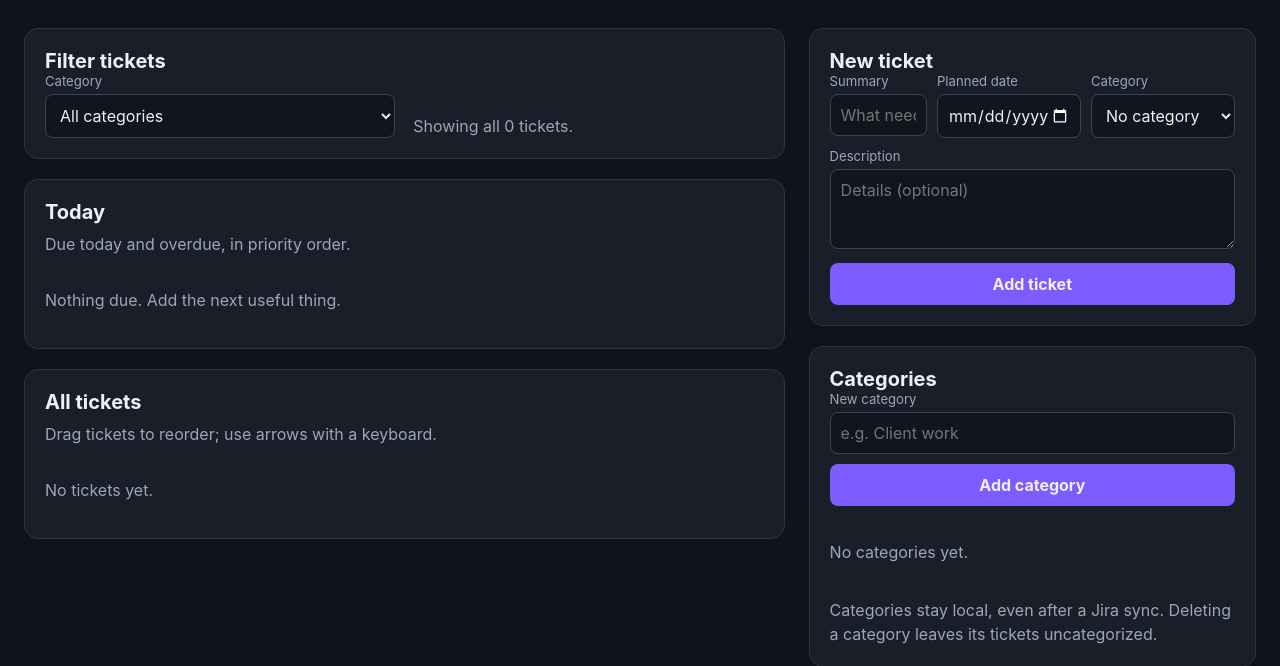
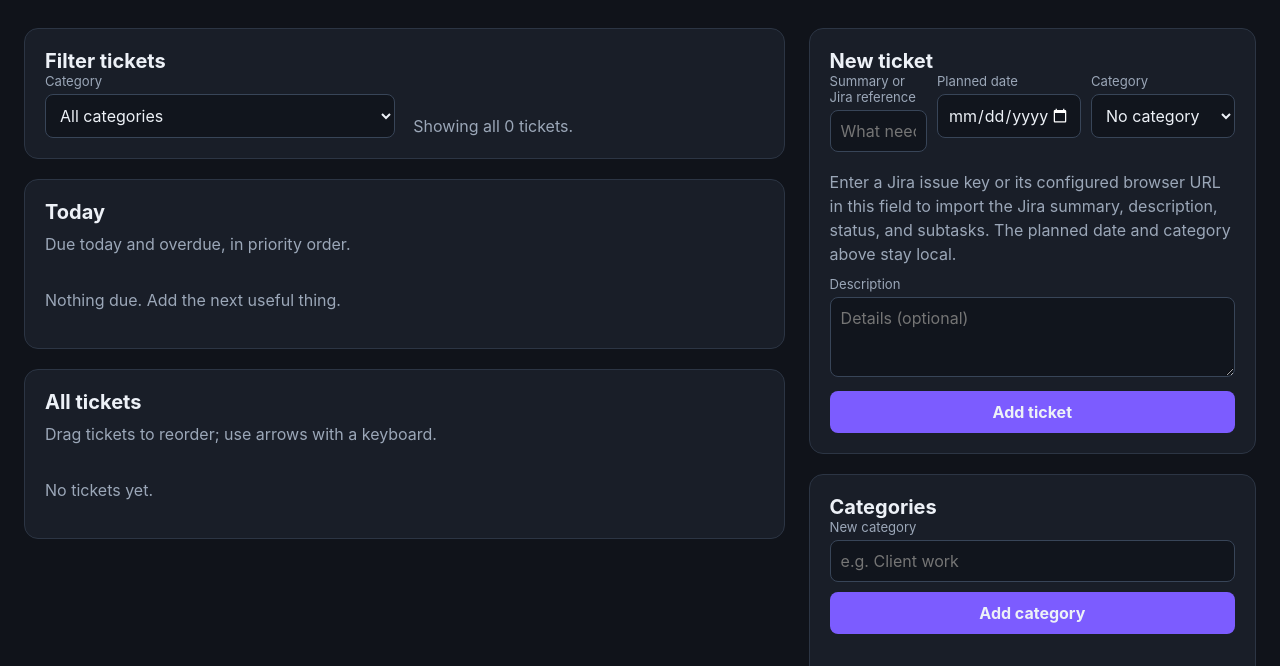
Before and after one commit to johannes-qvarford/work-tickets, a FastAPI app: page / in a window 1280 px wide. Shown: the part 130-796 px from the top of the page. Run offline with FastAPI, Linux system fonts and the light colour scheme; data that the repository does not hold is empty.

Commit message:
Import Jira tickets by key or URL

```diff
--- a/work_tickets/app.py
+++ b/work_tickets/app.py
@@ -1,10 +1,11 @@
 from __future__ import annotations
 
+import re
 from collections.abc import Generator
 from datetime import date, datetime
 from pathlib import Path
 from typing import Annotated
-from urllib.parse import quote
+from urllib.parse import quote, unquote, urlsplit
 
 from fastapi import Depends, FastAPI, Form, Request
 from fastapi.responses import HTMLResponse, JSONResponse, RedirectResponse, Response
@@ -17,6 +18,7 @@ from .models import Category, JiraConfig, SessionLocal, Ticket, init_db
 
 app = FastAPI(title="Work Tickets")
 templates = Jinja2Templates(directory=Path(__file__).parent / "templates")
+_JIRA_ISSUE_KEY = re.compile(r"[A-Za-z][A-Za-z0-9_]*-[A-Za-z0-9]+")
 
 
 @app.on_event("startup")
@@ -90,17 +92,59 @@ def _render_ticket_lists(request: Request, db: Session) -> str:
     return _render_fragment(request, "ticket_lists.html", _ticket_list_context(db))
 
 
+def parse_jira_issue_reference(reference: str, browser_base_url: str) -> str:
+    """Extract a normalized Jira issue key from a key or configured browser URL."""
+    value = reference.strip()
+    if _JIRA_ISSUE_KEY.fullmatch(value):
+        return value.upper()
+
+    try:
+        parsed = urlsplit(value)
+        browser_base = urlsplit(browser_base_url.rstrip("/"))
+    except ValueError as exc:
+        raise JiraError(
+            "Enter a Jira issue key or a Jira browser URL ending in /browse/KEY."
+        ) from exc
+    if (
+        parsed.scheme.lower() not in {"http", "https"}
+        or not parsed.netloc
+        or parsed.scheme.lower() != browser_base.scheme.lower()
+        or parsed.netloc.lower() != browser_base.netloc.lower()
+    ):
+        raise JiraError("Enter a Jira issue key or a Jira browser URL ending in /browse/KEY.")
+
+    base_path = browser_base.path.rstrip("/")
+    browse_prefix = f"{base_path}/browse/" if base_path else "/browse/"
+    path = unquote(parsed.path)
+    if not path.lower().startswith(browse_prefix.lower()):
+        raise JiraError("Enter a Jira issue key or a Jira browser URL ending in /browse/KEY.")
+    key = path[len(browse_prefix) :].strip("/")
+    if not _JIRA_ISSUE_KEY.fullmatch(key):
+        raise JiraError("Enter a Jira issue key or a Jira browser URL ending in /browse/KEY.")
+    return key.upper()
+
+
+def _is_jira_issue_reference_candidate(value: str) -> bool:
+    return bool(
+        _JIRA_ISSUE_KEY.fullmatch(value) or value.lower().startswith(("http://", "https://"))
+    )
+
+
 @app.post("/tickets")
 def create_ticket(
     request: Request,
-    summary: Annotated[str, Form()],
+    summary: Annotated[str, Form()] = "",
     description: Annotated[str, Form()] = "",
     planned_date: Annotated[str, Form()] = "",
     category_id: Annotated[str, Form()] = "",
+    jira_reference: Annotated[str, Form()] = "",
     db: Session = Depends(get_db),
 ) -> Response:
     summary_value = summary.strip()
-    if not summary_value:
+    jira_reference_value = jira_reference.strip() or (
+        summary_value if _is_jira_issue_reference_candidate(summary_value) else ""
+    )
+    if not summary_value and not jira_reference_value:
         return _mutation_response(request, "error", "Ticket summary is required.", 422)
 
     try:
@@ -115,6 +159,29 @@ def create_ticket(
 
     if category_id_value is not None and db.get(Category, category_id_value) is None:
         return _mutation_response(request, "error", "Ticket category was not found.", 422)
+
+    if jira_reference_value:
+        try:
+            browser_base_url = _browser_base_url(db)
+            issue_key = parse_jira_issue_reference(jira_reference_value, browser_base_url)
+            if db.scalar(select(Ticket.id).where(Ticket.jira_issue_key == issue_key)) is not None:
+                raise JiraError(f"A local ticket is already linked to Jira issue {issue_key}.")
+            ticket = _import_ticket_from_jira(
+                issue_key,
+                planned_date_value,
+                category_id_value,
+                db,
+            )
+        except JiraError as exc:
+            db.rollback()
+            return _mutation_response(request, "error", str(exc), 422)
+        return _mutation_response(
+            request,
+            "success",
+            f"Ticket {ticket.summary} imported from Jira.",
+            200,
+            tickets_html=_render_ticket_lists(request, db),
+        )
 
     count = db.scalar(select(func.count()).select_from(Ticket)) or 0
     ticket = Ticket(
@@ -699,6 +766,76 @@ def _sync_ticket(ticket: Ticket, db: Session) -> None:
         jira.close()
 
 
+def _browser_base_url(db: Session) -> str:
+    config = db.get(JiraConfig, 1)
+    if config is None:
+        raise JiraError("Jira is not configured. Configure Jira before importing.")
+    return config.browser_base_url or config.base_url
+
+
+def _import_ticket_from_jira(
+    issue_key: str,
+    planned_date: date | None,
+    category_id: int | None,
+    db: Session,
+) -> Ticket:
+    config = db.get(JiraConfig, 1)
+    if config is None:
+        raise JiraError("Jira is not configured. Configure Jira before importing.")
+
+    jira = JiraClient(config)
+    try:
+        synced = jira.get_issue_with_subtasks(issue_key)
+    finally:
+        jira.close()
+
+    if not synced.issue.summary:
+        raise JiraError(f"Jira returned issue {issue_key} without a summary.")
+    remote_subtask_keys: set[str] = set()
+    for subtask in synced.subtasks:
+        if subtask.key == synced.issue.key:
+            raise JiraError(f"Jira returned the parent issue {issue_key} as its own subtask.")
+        if subtask.key in remote_subtask_keys:
+            raise JiraError(f"Jira returned duplicate subtask key {subtask.key}.")
+        if not subtask.summary:
+            raise JiraError(f"Jira returned subtask {subtask.key} without a summary.")
+        remote_subtask_keys.add(subtask.key)
+    imported_issue_keys = {synced.issue.key, *remote_subtask_keys}
+    existing_issue_key = db.scalar(
+        select(Ticket.jira_issue_key).where(Ticket.jira_issue_key.in_(imported_issue_keys))
+    )
+    if existing_issue_key is not None:
+        raise JiraError(f"A local ticket is already linked to Jira issue {existing_issue_key}.")
+
+    synced_at = datetime.utcnow()
+    count = db.scalar(select(func.count()).select_from(Ticket)) or 0
+    ticket = Ticket(
+        summary=synced.issue.summary,
+        description=synced.issue.description or "",
+        planned_date=planned_date,
+        category_id=category_id,
+        position=count,
+        jira_issue_key=synced.issue.key,
+        jira_status_name=synced.issue.status_name,
+        synced_at=synced_at,
+    )
+    db.add(ticket)
+    for position, subtask in enumerate(synced.subtasks):
+        db.add(
+            Ticket(
+                parent=ticket,
+                summary=subtask.summary or "",
+                description=subtask.description or "",
+                position=position,
+                jira_issue_key=subtask.key,
+                jira_status_name=subtask.status_name,
+                synced_at=synced_at,
+            )
+        )
+    db.commit()
+    return ticket
+
+
 def _sync_subtask(subtask: Ticket, db: Session) -> None:
     if subtask.parent_id is None:
         raise JiraError("Only subtasks can use the subtask edit sync path.")
--- a/work_tickets/templates/index.html
+++ b/work_tickets/templates/index.html
@@ -181,7 +181,7 @@
           <form method="post" action="/tickets" data-ajax-form>
             <div class="form-field-row create-fields">
               <label>
-                <span class="field-label">Summary</span><input name="summary" placeholder="What needs doing?" required>
+                <span class="field-label">Summary or Jira reference</span><input name="summary" placeholder="What needs doing? Or SCRUM-5 / its browser URL">
               </label>
               <label>
                 <span class="field-label">Planned date</span><input type="date" name="planned_date">
@@ -190,6 +190,7 @@
                 <span class="field-label">Category</span><select name="category_id"><option value="">No category</option>{% for category in categories %}<option value="{{ category.id }}">{{ category.name }}</option>{% endfor %}</select>
               </label>
             </div>
+            <p class="muted category-help">Enter a Jira issue key or its configured browser URL in this field to import the Jira summary, description, status, and subtasks. The planned date and category above stay local.</p>
             <label>
               <span class="field-label">Description</span><textarea name="description" placeholder="Details (optional)"></textarea>
             </label>
```
Also changed, not shown: TODO.md (+2 -1 lines), tests/test_app.py (+132 -1 lines).
